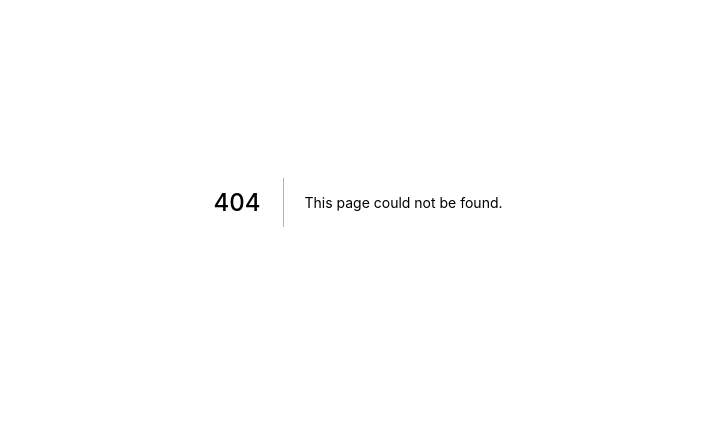
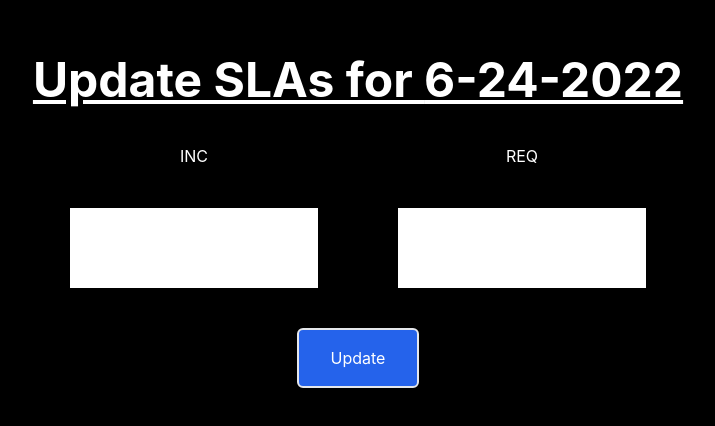
Before and after one commit to scamelot/sladashboard-next, a Next.js app: page /update in a window 1280 px wide. Before the commit this address had no page. Shown: the part 198-624 px from the top of the page, without its empty margins (282-997 px from the left). Built offline with nearby package versions, Linux system fonts and the light colour scheme.

Commit message:
db updates

```diff
--- a/package.json
+++ b/package.json
@@ -9,6 +9,8 @@
     "lint": "next lint"
   },
   "dependencies": {
+    "dayjs": "^1.11.3",
+    "mongodb": "^4.7.0",
     "next": "12.1.6",
     "react": "18.2.0",
     "react-dom": "18.2.0"
--- a/pages/api/hello.js
+++ /dev/null
@@ -1,5 +0,0 @@
-// Next.js API route support: https://nextjs.org/docs/api-routes/introduction
-
-export default function handler(req, res) {
-  res.status(200).json({ name: 'John Doe' })
-}
--- /dev/null
+++ b/pages/api/inc.js
@@ -0,0 +1,59 @@
+// Next.js API route support: https://nextjs.org/docs/api-routes/introduction
+
+import { MongoClient } from "mongodb";
+import { redirect } from "next/dist/server/api-utils";
+
+const MONGODB_URI = "mongodb://localhost:27017"
+const MONGODB_DB = "sladashboard"
+
+const opts = {
+  useNewUrlParser: true,
+  useUnifiedTopology: true
+}
+
+export async function connectToDatabase() {
+  const client = new MongoClient(MONGODB_URI, opts)
+  await client.connect()
+  let db = client.db(MONGODB_DB)
+  return db
+}
+
+export default async (req, res) => {
+  const db = await connectToDatabase();
+
+  const slas = await db
+    .collection("inc")
+    .find({})
+    .toArray();
+
+    if (req.method == 'GET') {
+        res.json(slas);
+    }
+
+    else if (req.method == 'POST') {
+        console.log(req.body)
+        db.collection("inc").updateOne(
+            {dateReadable: req.body.dateReadable},
+            { $set: {
+                date: req.body.date,
+                dateReadable: req.body.dateReadable,
+                value: req.body.inc,
+            }},
+            {
+                upsert: true
+            }
+        )
+        db.collection("req").updateOne(
+            {dateReadable: req.body.dateReadable},
+            { $set: {
+                date: req.body.date,
+                dateReadable: req.body.dateReadable,
+                value: req.body.req,
+            }},
+            {
+                upsert: true
+            }
+        )
+        res.status(200).json({ data: 'Success'})
+    }
+};
--- a/pages/inc.js
+++ b/pages/inc.js
@@ -4,11 +4,13 @@ import Image from 'next/image'
 import styles from '../styles/Home.module.css'
 
 export default function SLAField(props) {
-    const GOOD = 'bg-green-500'
+
+    const GOOD = 'bg-green-700'
     const OKAY = 'bg-yellow-500'
-    const BAD = 'bg-red-500'
-    const incValues = [94,95,96]
-    const reqValues = [96,97,98]
+    const BAD = 'bg-red-600'
+
+    const incValues = [94,95]
+    const reqValues = [96,97]
 
     function changeColor(e, to) {
         const values = [BAD, OKAY, GOOD]
@@ -16,6 +18,7 @@ export default function SLAField(props) {
             e.target.classList.remove(color)
         })
         e.target.classList.add(to)
+        e.target.classList.add('text-white')
     }
 
     function changeValue(e) {
@@ -38,7 +41,7 @@ export default function SLAField(props) {
 
     return (
         <a href="#" className={styles.card}>
-        <h2 className="text-center">{props.name}</h2>
+        <h2 className="text-center font-bold">{props.name}</h2>
         <input onChange={changeValue} type="text" id="INCs" className={`text-8xl text-center text-black h-64`} value={props.value}></input>
         </a>
         )
--- a/pages/index.js
+++ b/pages/index.js
@@ -2,7 +2,6 @@ import Head from 'next/head'
 import Image from 'next/image'
 import styles from '../styles/Home.module.css'
 import SLAField from './inc.js'
-import REQ from './req.js'
 import React, { useState } from 'react'
 
 export default function Home() {
@@ -10,8 +9,7 @@ export default function Home() {
   return (
     <div className={styles.container}>
       <Head>
-        <title>Create Next App</title>
-        <meta name="description" content="Generated by create next app" />
+        <title>SLA Dashboard</title>
         <link rel="icon" href="/favicon.ico" />
       </Head>
 
--- a/pages/req.js
+++ /dev/null
@@ -1,15 +0,0 @@
-import Head from 'next/head'
-import Image from 'next/image'
-import styles from '../styles/Home.module.css'
-
-export default function REQ({value}) {
-    function changeValue() {
-        console.log('changed value')
-    }
-    return (
-        <a href="#" className={styles.card}>
-        <h2 className="text-center">REQs</h2>
-        <input onChange={changeValue} type="text" id="REQs" className="text-2xl text-center text-black h-64" value={value}></input>
-        </a>
-        )
-}
--- /dev/null
+++ b/pages/update.js
@@ -0,0 +1,80 @@
+import Head from 'next/head'
+import Image from 'next/image'
+import styles from '../styles/Home.module.css'
+import SLAField from './inc.js'
+import React, { useState } from 'react'
+
+export default function Update() {
+
+
+  const current = new Date()
+  const todaysDate = `${current.getMonth()+1}-${current.getDate()}-${current.getFullYear()}`
+
+
+  const handleSubmit = async (event) => {
+    // Stop the form from submitting and refreshing the page.
+    event.preventDefault()
+
+    // Get data from the form.
+    const data = {
+      inc: Number(event.target.inc.value),
+      req: Number(event.target.req.value),
+      date: current,
+      dateReadable: todaysDate
+    }
+
+    // Send the data to the server in JSON format.
+    const JSONdata = JSON.stringify(data)
+
+    // API endpoint where we send form data.
+    const endpoint = '/api/inc'
+
+    // Form thxe request for sending data to the server.
+    const options = {
+      // The method is POST because we are sending data.
+      method: 'POST',
+      // Tell the server we're sending JSON.
+      headers: {
+        'Content-Type': 'application/json',
+      },
+      // Body of the request is the JSON data we created above.
+      body: JSONdata,
+    }
+
+    const response = await fetch(endpoint, options)
+
+    // Get the response data from server as JSON.
+    const result = await response.json()
+  }
+
+
+  return (
+    <div className={styles.container}>
+      <Head>
+        <title>SLA Dashboard</title>
+        <link rel="icon" href="/favicon.ico" />
+      </Head>
+
+      <main className={styles.main}>
+        <h1 className="text-5xl font-bold underline p-10">
+          Update SLAs for {`${todaysDate}`}
+        </h1>
+      <form onSubmit={handleSubmit}>
+        <div className="flex flex-wrap">
+          <div className="flex flex-col">
+          <h3 className='text-center'>INC</h3>
+          <input id="inc" className="m-10 h-20 text-black text-center"></input>
+          </div>
+          <div>
+          <h3 className='text-center'>REQ</h3>
+          <input id="req" className="m-10 h-20 text-black text-center"></input>
+          </div>
+        </div>
+        <div className="flex flex-wrap max-w-auto">
+        <button id="submit" type="submit" className="border-2 px-8 py-4 rounded-md hover:bg-blue-800 bg-blue-600 mx-auto">Update</button>
+        </div>
+      </form>
+      </main>
+    </div>
+  )
+}
```
Also changed, not shown: 2 other files (tests, documents, lock files or other folders).
